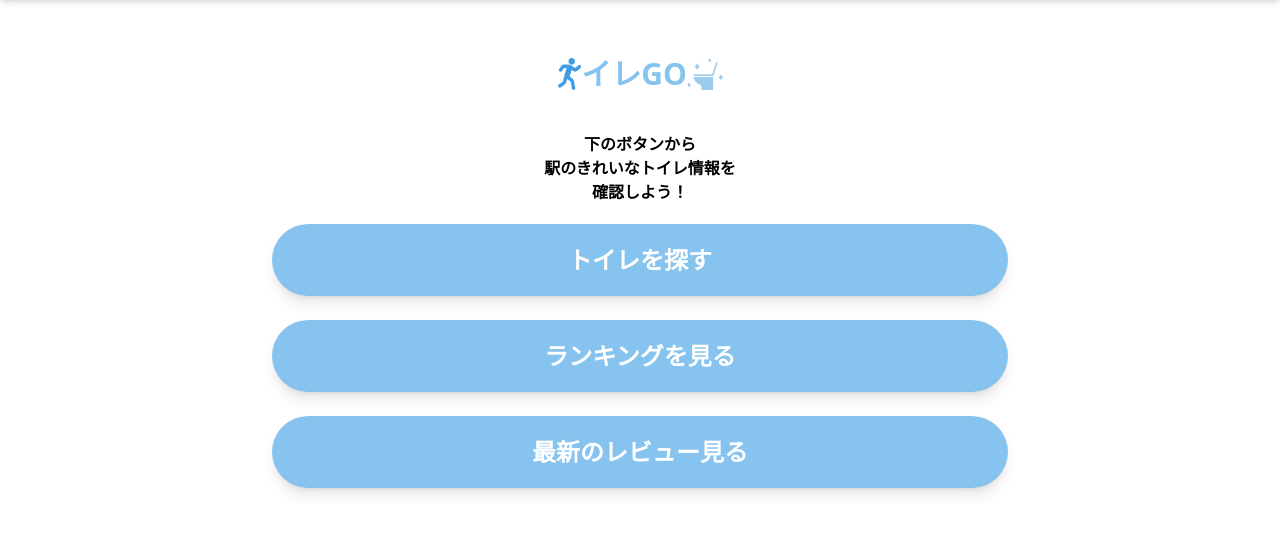
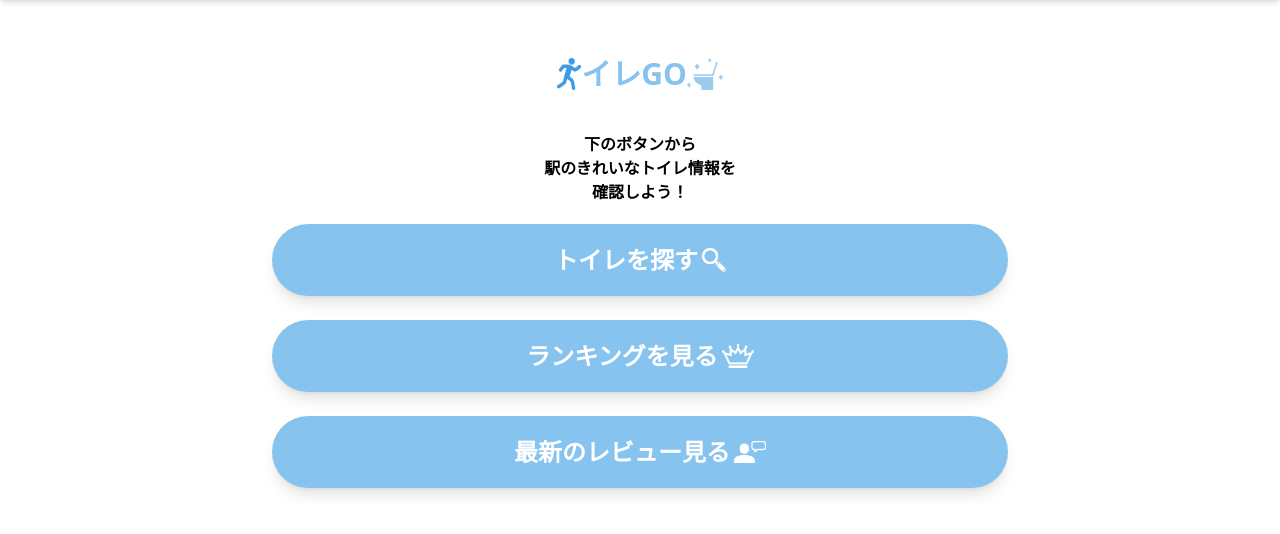
Before and after one commit to Kenshiro-git411/toiletapp, a Django app: page /toilet/home/ in a window 1280 px wide. Shown: the part 80-614 px from the top of the page. Run offline with Django 4.2, Linux system fonts and the light colour scheme; some libraries are stand-ins or nearby versions.

Commit message:
全体的なデザインの修正

```diff
--- a/templates/toilet/home.html
+++ b/templates/toilet/home.html
@@ -1,13 +1,13 @@
 {% extends 'toilet/base.html' %}
+{% load static %}
 
 {% block title %} トイレGOホーム {% endblock %}
 
-{% load static %}
 {% block content %}
     <div class="flex items-center justify-center my-5 sm:my-10">
-        <img src="{% static '/toilet/man_running.png' %}" alt="ロゴ_トイレ_人" class="w-6 h-auto rounded-lg flex items-center justify-center">
+        <img src="{% static '/toilet/man_running.png' %}" alt="ロゴ_トイレ_人" class="w-6 h-auto flex items-center justify-center">
         <h1 class="font-bold text-3xl text-[#86C3EE]">イレGO</h1>
-        <img src="{% static '/toilet/toilet_image.png' %}" alt="ロゴ_トイレ" class="w-9 h-auto rounded-lg">
+        <img src="{% static '/toilet/toilet_image.png' %}" alt="ロゴ_トイレ" class="w-9 h-auto">
     </div>
     <div class="flex items-center justify-center my-5">
         <p class="text-center font-bold">
@@ -17,9 +17,16 @@
         </p>
     </div>
     <div class="flex flex-col items-center justify-center space-y-6">
-        <a href="{% url 'toilet:search_toilet' %}" class="w-full p-5 rounded rounded-full bg-[#86C3EE] hover:bg-[#5BB0EB] text-center text-2xl font-bold text-white shadow-lg hover:shadow-none">トイレを探す</a>
-        <a href="{% url 'toilet:toilet_rank' %}" class="w-full p-5 rounded rounded-full bg-[#86C3EE] hover:bg-[#5BB0EB] text-center text-2xl font-bold text-white shadow-lg hover:shadow-none">ランキングを見る</a>
-        <a href="{% url 'toilet:get_latest_comment' %}" class="w-full p-5 rounded rounded-full bg-[#86C3EE] hover:bg-[#5BB0EB] text-center text-2xl font-bold text-white shadow-lg hover:shadow-none">最新のレビュー見る</a>
+        <a href="{% url 'toilet:search_toilet' %}" class="flex items-center justify-center w-full p-5 rounded rounded-full bg-[#86C3EE] hover:bg-[#5BB0EB] text-center text-2xl font-bold text-white shadow-lg hover:shadow-none">
+            <span>トイレを探す</span>
+            <img src="{% static '/toilet/search_logo_home.png' %}" alt="ロゴ_虫眼鏡" class="w-6 ml-1 h-auto"></a>
+        <a href="{% url 'toilet:toilet_rank' %}" class="flex items-center justify-center w-full p-5 rounded rounded-full bg-[#86C3EE] hover:bg-[#5BB0EB] text-center text-2xl font-bold text-white shadow-lg hover:shadow-none">
+            <span>ランキングを見る</span>
+            <img src="{% static '/toilet/rank_home.png' %}" alt="ロゴ_王冠" class="w-8 ml-1 h-auto"></a>
+        <a href="{% url 'toilet:get_latest_comment' %}" class="flex items-center justify-center w-full p-5 rounded rounded-full bg-[#86C3EE] hover:bg-[#5BB0EB] text-center text-2xl font-bold text-white shadow-lg hover:shadow-none">
+            <span>最新のレビュー見る</span>
+            <img src="{% static '/toilet/review_logo_home.png' %}" alt="ロゴ_レビュー" class="w-8 ml-1 h-auto">
+        </a>
     </div>
     {% if request.user.is_authenticated %}
     <div class="flex items-center justify-center mt-10">
--- a/templates/toilet/search_result_toilet_info.html
+++ b/templates/toilet/search_result_toilet_info.html
@@ -87,7 +87,7 @@
 </div>
 <a id="review_link" href="{% url 'toilet:toilet_review' toilet.toilet_id.pk toilet.gender.pk %}" class="block mx-auto text-center w-1/2 bg-[#62AEE4] hover:bg-[#40A0E3] border-transparent mt-10 py-2 shadow-lg text-white hover:shadow-none hover:duration-400">レビューする</a>
 {% if common_station_id %}
-    <form action="{% url 'toilet:search_toilet' %}" method="post" class="my-8 ">
+    <form action="{% url 'toilet:search_toilet' %}" method="post" class="my-8">
         {% csrf_token %}
         <input type="hidden" name="station_id" value="{{ common_station_id }}" />
         <button type="submit" class="border-b border-gray-500">トイレ一覧へ戻る</button>
--- a/templates/toilet/toilet_rank.html
+++ b/templates/toilet/toilet_rank.html
@@ -1,9 +1,10 @@
 {% extends 'toilet/base.html' %}
 
+{% load static %}
 {% block title %} トイレランキング {% endblock %}
 
 {% block content %}
-<h1 class="w-full text-center font-bold text-2xl my-5 sm:my-10">トイレランキング</h1>
+<h1 class="flex items-center justify-center w-full text-center my-5 sm:my-10"><span class="text-[#40A0E3] font-bold text-2xl">トイレランキング</span><img src="{% static '/toilet/rank.png' %}" alt="ロゴ_王冠" class="w-8 ml-1 h-auto"></h1>
 <div class="bg-[#EAF3F8] rounded-md p-8 sm:py-5 my-5 sm:my-10">
     <form method="post" action="{% url 'toilet:toilet_rank' %}" class="flex flex-col justify-center ">{% csrf_token %}
         <div class="flex flex-col items-center justify-center space-y-4">
```
Also changed, not shown: templates/toilet/search_result.html (+6 -6 lines), templates/toilet/search_toilet.html (+5 -3 lines), templates/toilet/toilet_latest_comment.html (+5 -4 lines), templates/toilet/toilet_review.html (+3 -4 lines), toiletproject/settings.py (+48 -23 lines), static/toilet/rank.png (added), static/toilet/rank_home.png (added), static/toilet/review.png (added), static/toilet/review_logo_home.png (added), static/toilet/search.png (added), static/toilet/search_logo_home.png (added).
